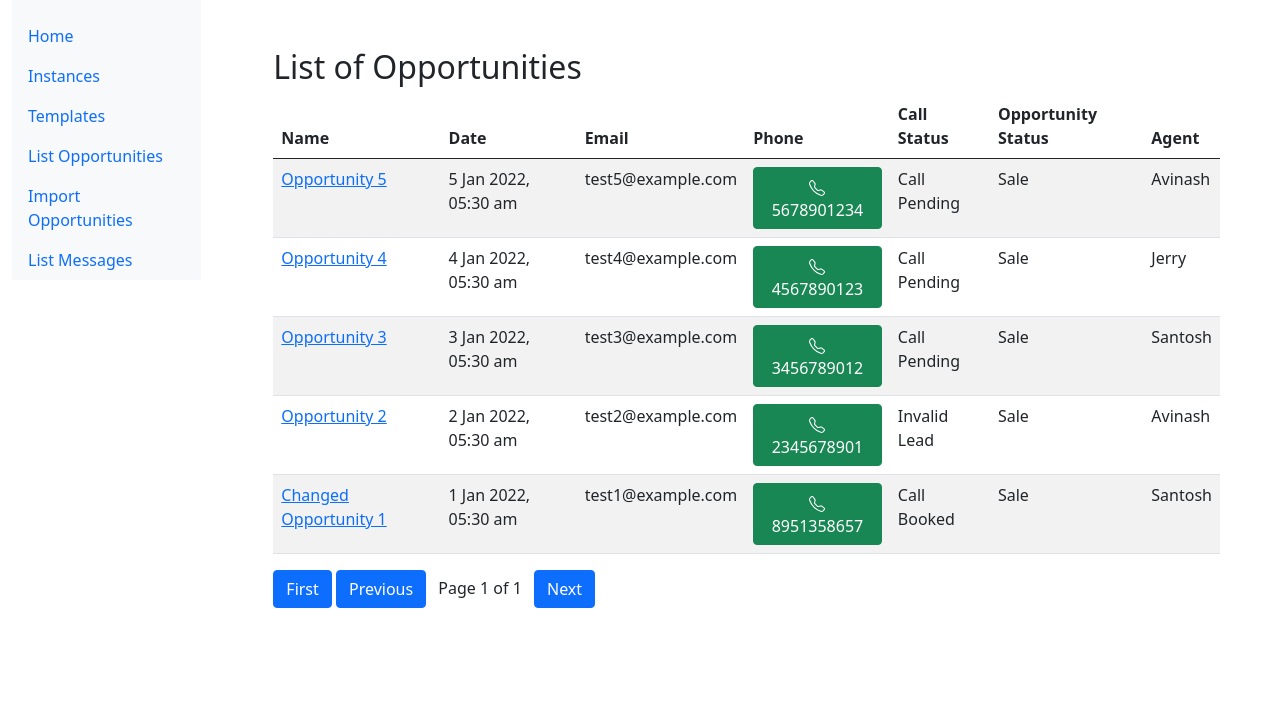
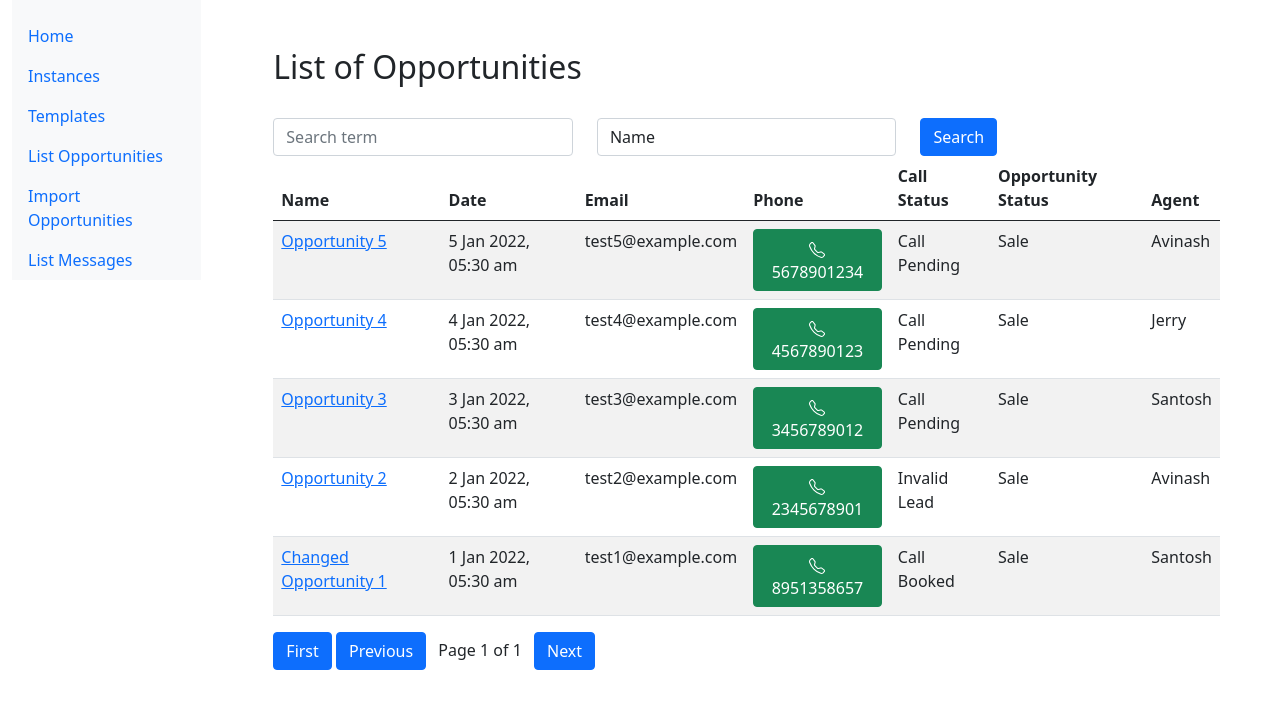
Before and after one commit to genai-jerry/whatsapp_helper, a Flask app: page /opportunity/ in a window 1280 px wide. Shown: the top 709 px of the page. Run offline with Flask 3, Linux system fonts and the light colour scheme; data comes from the database, SQL or seed files in the repository; parts of the project's set-up code (start-up, migrations or seed data) failed here and were passed over.

Commit message:
Added support for search features

```diff
--- a/routers/opportunity.py
+++ b/routers/opportunity.py
@@ -123,12 +123,14 @@ def import_opportunities():
 @opportunity_blueprint.route('/list', methods=['GET'])
 def list_opportunities():
     try:
-        # Get the page number and size from the query parameters
+        # Get the page number, size, search term, and search type from the query parameters
         page = request.args.get('page', 1, type=int)
         per_page = request.args.get('per_page', 10, type=int)
+        search_term = request.args.get('searchTerm', None)
+        search_type = request.args.get('searchType', None)
 
         # Retrieve the list of opportunities from your database
-        opportunities, total_pages, total_items = get_opportunities(page, per_page)  # Replace with your database query
+        opportunities, total_pages, total_items = get_opportunities(page, per_page, search_term, search_type)  # Replace with your database query
 
         # Prepare the response data
         response_data = []
@@ -222,3 +224,10 @@ def update_opportunity_detail():
     except Exception as e:
         print(str(e))
         return error_response(500, str(e))
+
+@opportunity_blueprint.route('/search', methods=['POST'])
+def handle_search_request():
+    search_term = request.form['search_term']
+    search_type = request.form['search_type']
+    results = search_opportunities(search_term, search_type)
+    return render_template('opportunity/list.html', opportunities=results)
--- a/store/opportunity_store.py
+++ b/store/opportunity_store.py
@@ -120,21 +120,14 @@ def update_opportunity(email, opportunity_data):
         if cursor:
             cursor.close()
 
-def get_opportunities(page, per_page):
+def get_opportunities(page, per_page, search_term=None, search_type=None):
     try:
         connection = create_connection()
         cursor = connection.cursor()
+        print("Getting opportiunities")
 
-        # Count the total number of opportunities
+        # Prepare the SQL queries
         count_sql = "SELECT COUNT(*) FROM opportunity"
-        cursor.execute(count_sql)
-        total_items = cursor.fetchone()[0]
-
-        # Calculate the total number of pages
-        total_pages = (total_items + per_page - 1) // per_page
-
-        # Retrieve the opportunities for the current page
-        offset = (page - 1) * per_page
         select_sql = """
             SELECT
                 o.name,
@@ -153,10 +146,27 @@ def get_opportunities(page, per_page):
                 opportunity_status os ON o.opportunity_status = os.id
             LEFT JOIN
                 sales_agent sa ON o.sales_agent = sa.id
-            ORDER BY o.register_time desc
-            LIMIT %s OFFSET %s
         """
-        cursor.execute(select_sql, (per_page, offset))
+        params = []
+
+        # If a search term and search type are provided, add a WHERE clause to the queries
+        if search_term and search_type:
+            count_sql += f" WHERE {search_type} LIKE %s"
+            select_sql += f" WHERE o.{search_type} LIKE %s"
+            params.append("%" + search_term + "%")
+
+        select_sql += " ORDER BY o.register_time desc LIMIT %s OFFSET %s"
+        print(count_sql, params)
+        # Count the total number of opportunities
+        cursor.execute(count_sql, params)  # Only pass the search term to the count query
+        params.extend([per_page, (page - 1) * per_page])
+        total_items = cursor.fetchone()[0]
+
+        # Calculate the total number of pages
+        total_pages = (total_items + per_page - 1) // per_page
+        print(select_sql, params)
+        # Retrieve the opportunities for the current page
+        cursor.execute(select_sql, params)
         results = cursor.fetchall()
 
         # Prepare the response data
@@ -361,3 +371,35 @@ def get_all_sales_agents():
     finally:
         if cursor:
             cursor.close()
+
+def search_opportunities(search_term, search_type):
+    try:
+        connection = create_connection()
+        cursor = connection.cursor()
+
+        # Prepare the SQL query with placeholders
+        sql = f"SELECT * FROM opportunity WHERE {search_type} LIKE %s"
+        formatted_search_term = "%" + search_term + "%"
+
+        # Execute the query with the provided values
+        cursor.execute(sql, (formatted_search_term,))
+
+        # Fetch all matching opportunities
+        results = cursor.fetchall()
+
+        # Prepare the response data
+        opportunities = []
+        for row in results:
+            opportunity = {
+                'id': row[0],
+                'name': row[1],
+                'email': row[2],
+                'phone': row[3],
+                # Add other fields as needed
+            }
+            opportunities.append(opportunity)
+
+        return opportunities
+    finally:
+        if cursor:
+            cursor.close()
--- a/templates/opportunity/list.html
+++ b/templates/opportunity/list.html
@@ -7,6 +7,23 @@
 {% block content %}
     <div class="container mt-5">
         <h2>List of Opportunities</h2>
+        <form id="searchForm" class="mt-12">
+            <div class="row">
+                <div class="col-md-4">
+                    <input type="text" id="searchTerm" placeholder="Search term" class="form-control mt-4">
+                </div>
+                <div class="col-md-4">
+                    <select id="searchType" class="form-control mt-4">
+                        <option value="name">Name</option>
+                        <option value="email">Email</option>
+                        <option value="phone">Phone Number</option>
+                    </select>
+                </div>
+                <div class="col-md-4">
+                    <button type="submit" class="btn btn-primary mt-4">Search</button>
+                </div>
+            </div>
+        </form>
         <table class="table table-striped" id="opportunitiesTable">
             <thead>
                 <tr>
@@ -37,8 +54,12 @@
         var page = 1;
         var totalPages = 1;
 
-        function loadOpportunities() {
-            $.getJSON('/opportunity/list?page=' + page, function(data) {
+        function loadOpportunities(searchTerm, searchType) {
+            var url = '/opportunity/list?page=' + page;
+            if (searchTerm && searchType) {
+                url += '&searchTerm=' + encodeURIComponent(searchTerm) + '&searchType=' + encodeURIComponent(searchType);
+            }
+            $.getJSON(url, function(data) {
                 // Clear the current list of opportunities
                 $('#opportunitiesTable tbody').empty();
 
@@ -70,28 +91,44 @@
         }
 
         // Load the first page of opportunities
-        loadOpportunities();
+        var searchTerm = $('#searchTerm').val();
+        var searchType = $('#searchType').val();
+        loadOpportunities(searchTerm, searchType);
 
         // Handle the Previous button click
         $('#prev').click(function() {
             if (page > 1) {
                 page--;
-                loadOpportunities();
+                var searchTerm = $('#searchTerm').val();
+                var searchType = $('#searchType').val();
+                loadOpportunities(searchTerm, searchType);
             }
+        });
+        // Handle the search form submission
+        $('#searchForm').submit(function(event) {
+            event.preventDefault();
+            var searchTerm = $('#searchTerm').val();
+            var searchType = $('#searchType').val();
+            page = 1;  // Reset to the first page
+            loadOpportunities(searchTerm, searchType);
         });
 
         // Handle the Next button click
         $('#next').click(function() {
             if (page < totalPages) {
                 page++;
-                loadOpportunities();
+                var searchTerm = $('#searchTerm').val();
+                var searchType = $('#searchType').val();
+                loadOpportunities(searchTerm, searchType);
             }
         });
         // Handle the First button click
         $('#first').click(function() {
             if (page !== 1) {
                 page = 1;
-                loadOpportunities();
+                var searchTerm = $('#searchTerm').val();
+                var searchType = $('#searchType').val();
+                loadOpportunities(searchTerm, searchType);
             }
         });
     });
```
